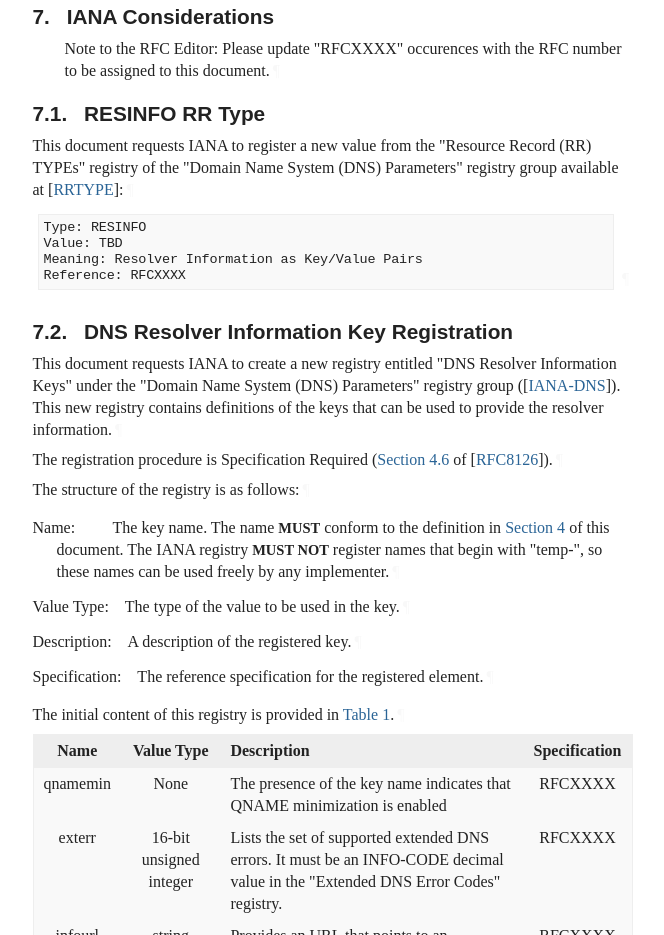
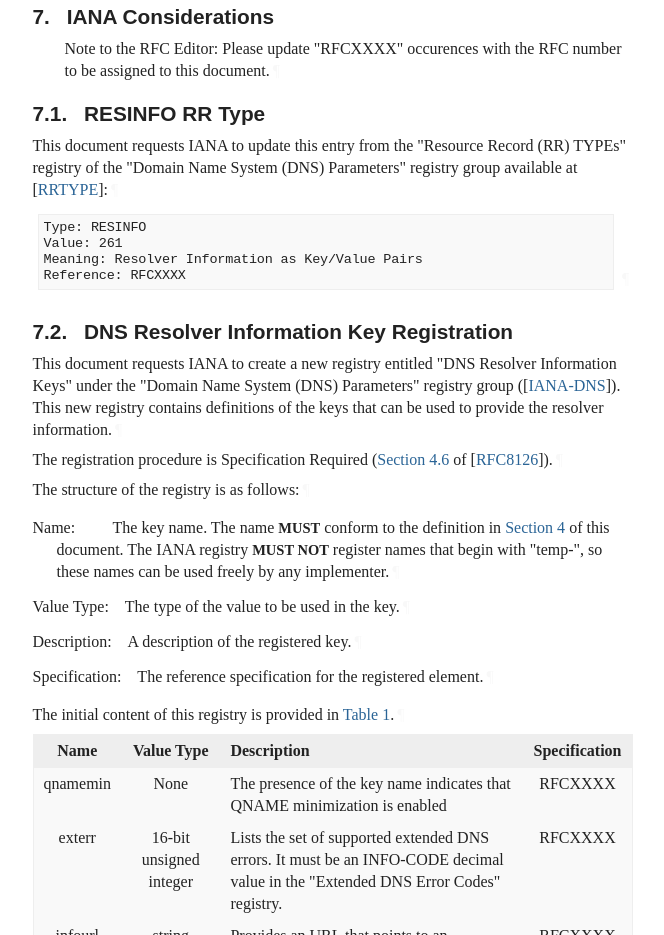
Before and after one commit to boucadair/add-resolver-information, a plain HTML site: page draft-ietf-add-resolver-info.html in a window 1280 px wide. Shown: the part 3605-4540 px from the top of the page, without its empty margins (92-756 px from the left). Drawn offline with Linux system fonts and the light colour scheme; a web font is replaced by a local one.

Commit message:
Script updating gh-pages from 1948560. [ci skip]

```diff
--- a/draft-ietf-add-resolver-info.html
+++ b/draft-ietf-add-resolver-info.html
@@ -1395,13 +1395,13 @@ resolver.example.net. 7200 IN RESINFO qnamemin exterr=15,16,17
         <h3 id="name-resinfo-rr-type">
 <a href="#section-7.1" class="section-number selfRef">7.1. </a><a href="#name-resinfo-rr-type" class="section-name selfRef">RESINFO RR Type</a>
         </h3>
-<p id="section-7.1-1">This document requests IANA to register a new value from the
+<p id="section-7.1-1">This document requests IANA to update this entry from the
    "Resource Record (RR) TYPEs" registry of the "Domain Name System
    (DNS) Parameters" registry group available at <span>[<a href="#RRTYPE" class="cite xref">RRTYPE</a>]</span>:<a href="#section-7.1-1" class="pilcrow">¶</a></p>
 <div class="alignLeft art-text artwork" id="section-7.1-2">
 <pre>
 Type: RESINFO
-Value: TBD
+Value: 261
 Meaning: Resolver Information as Key/Value Pairs
 Reference: RFCXXXX
 </pre><a href="#section-7.1-2" class="pilcrow">¶</a>
```
Also changed, not shown: index.html (+1 -1 lines), draft-ietf-add-resolver-info.txt.
